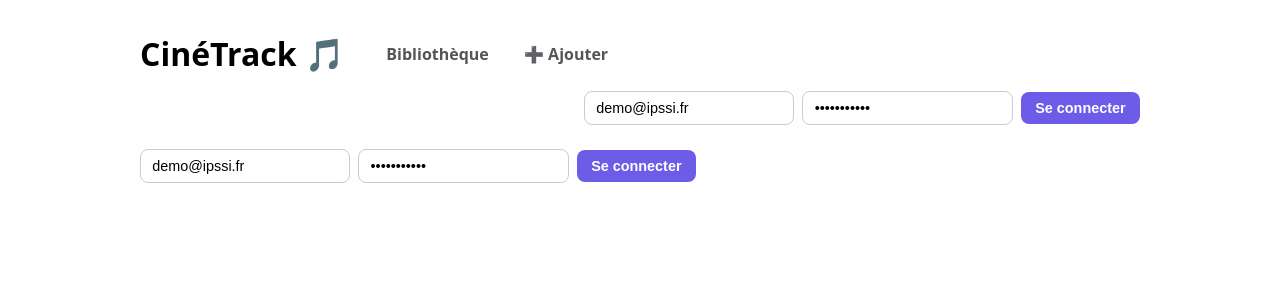
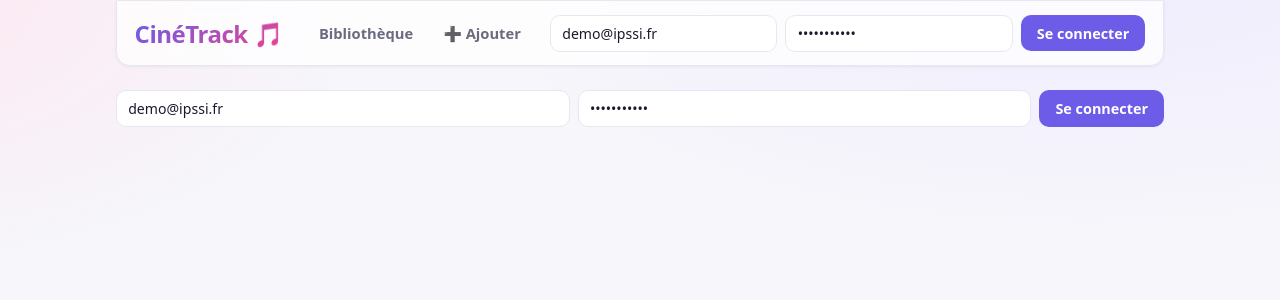
Before and after one commit to Alexiiiiiiiiis/Angular-CineTrack, an Angular app: page /login in a window 1280 px wide. Shown: the top 300 px of the page. Built offline with nearby package versions, Linux system fonts and the light colour scheme.

Commit message:
style: refonte du front (design tokens, en-tete glass, cartes, recherche, login, detail, formulaire)

```diff
--- a/src/app/app.css
+++ b/src/app/app.css
@@ -1,17 +1,25 @@
 :host {
   display: block;
-  max-width: 1000px;
+  max-width: 1080px;
   margin: 0 auto;
-  padding: 1.5rem 1rem 4rem;
-  font-family: system-ui, sans-serif;
+  padding: 0 1rem 4rem;
 }
 
 .topbar {
+  position: sticky;
+  top: 0;
+  z-index: 10;
   display: flex;
   flex-wrap: wrap;
   align-items: center;
   gap: 1rem;
   margin-bottom: 1.5rem;
+  padding: 0.85rem 1.1rem;
+  background: rgba(255, 255, 255, 0.75);
+  backdrop-filter: blur(10px);
+  border: 1px solid var(--line);
+  border-radius: 0 0 var(--radius) var(--radius);
+  box-shadow: var(--shadow-sm);
 }
 
 .brand {
@@ -21,25 +29,39 @@
 
 .brand h1 {
   margin: 0;
+  font-size: 1.5rem;
+  font-weight: 800;
+  letter-spacing: -0.02em;
+  background: linear-gradient(135deg, var(--primary) 0%, var(--accent) 100%);
+  -webkit-background-clip: text;
+  background-clip: text;
+  -webkit-text-fill-color: transparent;
 }
 
 .nav {
   display: flex;
-  gap: 1rem;
-  margin-left: 1rem;
+  gap: 0.4rem;
+  margin-left: 0.5rem;
 }
 
 .nav a {
   text-decoration: none;
-  color: #555;
+  color: var(--muted);
   font-weight: 600;
-  padding: 0.35rem 0.6rem;
-  border-radius: 8px;
+  font-size: 0.92rem;
+  padding: 0.4rem 0.75rem;
+  border-radius: 999px;
+  transition: background 0.15s ease, color 0.15s ease;
+}
+
+.nav a:hover {
+  background: #f1f1f6;
+  color: var(--ink);
 }
 
 .nav a.active {
-  background: #efeafe;
-  color: #6c5ce7;
+  background: var(--primary-soft);
+  color: var(--primary);
 }
 
 .topbar app-login {
--- a/src/app/login/login.css
+++ b/src/app/login/login.css
@@ -6,22 +6,33 @@
 }
 
 .login input {
+  width: auto;
+  flex: 1 1 9rem;
+  min-width: 0;
   padding: 0.5rem 0.7rem;
-  font-size: 0.9rem;
-  border: 1px solid #ccc;
-  border-radius: 8px;
+  font-size: 0.88rem;
 }
 
 .login button,
 .logged button {
-  padding: 0.5rem 0.9rem;
+  padding: 0.55rem 1rem;
   font-size: 0.9rem;
-  font-weight: 600;
+  font-weight: 700;
   color: #fff;
-  background: #6c5ce7;
+  background: var(--primary);
   border: none;
-  border-radius: 8px;
-  cursor: pointer;
+  border-radius: 10px;
+  transition: background 0.15s ease, transform 0.1s ease;
+}
+
+.login button:hover,
+.logged button:hover {
+  background: var(--primary-dark);
+}
+
+.login button:active,
+.logged button:active {
+  transform: translateY(1px);
 }
 
 .logged {
@@ -31,12 +42,19 @@
 }
 
 .logged .ok {
-  color: #00b894;
-  font-weight: 600;
-  font-size: 0.9rem;
+  display: inline-flex;
+  align-items: center;
+  gap: 0.35rem;
+  padding: 0.3rem 0.7rem;
+  border-radius: 999px;
+  background: rgba(0, 184, 148, 0.12);
+  color: #009e7f;
+  font-weight: 700;
+  font-size: 0.85rem;
 }
 
 .error {
   color: #d63031;
   font-size: 0.85rem;
+  width: 100%;
 }
--- a/src/app/track-detail/track-detail.css
+++ b/src/app/track-detail/track-detail.css
@@ -1,24 +1,27 @@
 .detail {
   display: flex;
-  gap: 1rem;
+  gap: 1.25rem;
   align-items: center;
-  padding: 1rem;
-  border: 1px solid #e0e0e8;
-  border-radius: 12px;
-  background: #fff;
+  padding: 1.25rem;
+  border: 1px solid var(--line);
+  border-radius: var(--radius);
+  background: var(--card);
+  box-shadow: var(--shadow-md);
   margin-bottom: 1.5rem;
 }
 
 .detail img {
-  width: 96px;
-  height: 96px;
+  width: 120px;
+  height: 120px;
   object-fit: cover;
-  border-radius: 8px;
+  border-radius: 12px;
+  flex-shrink: 0;
 }
 
 .detail h2 {
-  margin: 0 0 0.25rem;
-  font-size: 1.1rem;
+  margin: 0 0 0.3rem;
+  font-size: 1.25rem;
+  font-weight: 800;
 }
 
 .detail p {
@@ -27,28 +30,40 @@
 }
 
 .detail .meta {
-  margin-top: 0.35rem;
+  margin-top: 0.4rem;
   font-size: 0.85rem;
-  color: #888;
+  color: var(--muted);
 }
 
 .loading {
-  color: #888;
+  color: var(--muted);
   font-style: italic;
 }
 
 .back {
   display: inline-block;
   margin-bottom: 1rem;
-  color: #6c5ce7;
+  color: var(--primary);
   text-decoration: none;
   font-weight: 600;
 }
 
+.back:hover {
+  text-decoration: underline;
+}
+
 .edit {
   display: inline-block;
-  margin-top: 0.5rem;
-  color: #6c5ce7;
+  margin-top: 0.75rem;
+  padding: 0.45rem 0.9rem;
+  background: var(--primary-soft);
+  color: var(--primary);
   text-decoration: none;
-  font-weight: 600;
+  font-weight: 700;
+  font-size: 0.88rem;
+  border-radius: 999px;
 }
+
+.edit:hover {
+  background: #e3dbfd;
+}
--- a/src/app/track-form/track-form.css
+++ b/src/app/track-form/track-form.css
@@ -1,60 +1,53 @@
 .track-form {
   display: flex;
   flex-direction: column;
-  gap: 0.75rem;
-  max-width: 420px;
-  margin-bottom: 2.5rem;
-  padding: 1.25rem;
-  border: 1px solid #e0e0e8;
-  border-radius: 12px;
-  background: #fafafe;
+  gap: 0.85rem;
+  max-width: 460px;
+  margin: 0 auto;
+  padding: 1.75rem;
+  border: 1px solid var(--line);
+  border-radius: var(--radius);
+  background: var(--card);
+  box-shadow: var(--shadow-md);
 }
 
 .track-form h2 {
   margin: 0 0 0.5rem;
-  font-size: 1.1rem;
+  font-size: 1.3rem;
+  font-weight: 800;
 }
 
 .track-form label {
   display: flex;
   flex-direction: column;
-  gap: 0.25rem;
-  font-size: 0.9rem;
+  gap: 0.3rem;
+  font-size: 0.88rem;
   font-weight: 600;
-  color: #333;
-}
-
-.track-form input {
-  padding: 0.5rem 0.7rem;
-  font-size: 1rem;
-  border: 1px solid #ccc;
-  border-radius: 8px;
-}
-
-.track-form input:focus {
-  outline: none;
-  border-color: #6c5ce7;
-  box-shadow: 0 0 0 2px rgba(108, 92, 231, 0.25);
+  color: #444;
 }
 
 .error {
   color: #d63031;
-  font-size: 0.8rem;
+  font-size: 0.82rem;
 }
 
 .track-form button {
   margin-top: 0.5rem;
-  padding: 0.6rem 1rem;
+  padding: 0.7rem 1rem;
   font-size: 1rem;
-  font-weight: 600;
+  font-weight: 700;
   color: #fff;
-  background: #6c5ce7;
+  background: var(--primary);
   border: none;
-  border-radius: 8px;
-  cursor: pointer;
+  border-radius: 10px;
+  transition: background 0.15s ease;
+}
+
+.track-form button:hover:not(:disabled) {
+  background: var(--primary-dark);
 }
 
 .track-form button:disabled {
-  background: #c4c0e8;
+  background: #cfcaf0;
   cursor: not-allowed;
 }
--- a/src/app/track-list/track-list.css
+++ b/src/app/track-list/track-list.css
@@ -1,21 +1,17 @@
 .search {
-  width: 100%;
-  box-sizing: border-box;
-  margin-bottom: 1.5rem;
-  padding: 0.6rem 0.9rem;
-  font-size: 1rem;
-  border: 1px solid #ccc;
-  border-radius: 8px;
-}
-
-.search:focus {
-  outline: none;
-  border-color: #6c5ce7;
-  box-shadow: 0 0 0 2px rgba(108, 92, 231, 0.25);
+  margin-bottom: 1.25rem;
 }
 
 .grid {
   display: grid;
-  grid-template-columns: repeat(auto-fill, minmax(180px, 1fr));
-  gap: 1rem;
+  grid-template-columns: repeat(auto-fill, minmax(200px, 1fr));
+  gap: 1.25rem;
 }
+
+.grid > p {
+  grid-column: 1 / -1;
+  padding: 3rem 1rem;
+  text-align: center;
+  color: var(--muted);
+  font-style: italic;
+}
--- a/src/app/track-search/track-search.css
+++ b/src/app/track-search/track-search.css
@@ -1,41 +1,37 @@
 .server-search {
-  margin-bottom: 1.5rem;
-}
-
-.search {
-  width: 100%;
-  box-sizing: border-box;
-  padding: 0.6rem 0.9rem;
-  font-size: 1rem;
-  border: 1px solid #ccc;
-  border-radius: 8px;
-}
-
-.search:focus {
-  outline: none;
-  border-color: #6c5ce7;
-  box-shadow: 0 0 0 2px rgba(108, 92, 231, 0.25);
+  position: relative;
+  margin-bottom: 1rem;
 }
 
 .results {
   list-style: none;
-  margin: 0.5rem 0 0;
-  padding: 0.5rem 0;
-  border: 1px solid #eee;
-  border-radius: 8px;
+  margin: 0.4rem 0 0;
+  padding: 0.3rem;
+  border: 1px solid var(--line);
+  border-radius: 12px;
   background: #fff;
+  box-shadow: var(--shadow-md);
 }
 
 .results li {
-  padding: 0.35rem 0.9rem;
+  padding: 0.5rem 0.75rem;
   font-size: 0.9rem;
+  border-radius: 8px;
+}
+
+.results li:hover {
+  background: var(--primary-soft);
 }
 
 .results .artist {
-  color: #888;
+  color: var(--muted);
 }
 
 .results .empty {
   color: #aaa;
   font-style: italic;
 }
+
+.results .empty:hover {
+  background: transparent;
+}
--- a/src/styles.css
+++ b/src/styles.css
@@ -1 +1,68 @@
-/* You can add global styles to this file, and also import other style files */
+/* ===== Design tokens ===== */
+:root {
+  --primary: #6c5ce7;
+  --primary-dark: #5a4bd4;
+  --primary-soft: #efeafe;
+  --accent: #e84393;
+  --green: #00b894;
+  --gold: #f0a500;
+  --ink: #1a1a2e;
+  --muted: #6b6b80;
+  --line: #e7e7ef;
+  --card: #ffffff;
+  --radius: 14px;
+  --shadow-sm: 0 1px 3px rgba(17, 12, 46, 0.06);
+  --shadow-md: 0 10px 30px rgba(17, 12, 46, 0.10);
+}
+
+* {
+  box-sizing: border-box;
+}
+
+html,
+body {
+  margin: 0;
+  padding: 0;
+}
+
+body {
+  min-height: 100vh;
+  color: var(--ink);
+  font-family: system-ui, -apple-system, "Segoe UI", Roboto, Helvetica, Arial, sans-serif;
+  background:
+    radial-gradient(1100px 520px at 85% -10%, #efeafe 0%, transparent 60%),
+    radial-gradient(900px 480px at -10% 0%, #fde7f1 0%, transparent 55%),
+    #f6f6fb;
+  -webkit-font-smoothing: antialiased;
+}
+
+/* ===== Champs & boutons (base commune) ===== */
+input,
+button {
+  font: inherit;
+}
+
+input[type="search"],
+input[type="text"],
+input[type="email"],
+input[type="password"],
+input[type="number"] {
+  width: 100%;
+  padding: 0.65rem 0.9rem;
+  font-size: 0.95rem;
+  color: var(--ink);
+  background: #fff;
+  border: 1px solid var(--line);
+  border-radius: 10px;
+  transition: border-color 0.15s ease, box-shadow 0.15s ease;
+}
+
+input:focus {
+  outline: none;
+  border-color: var(--primary);
+  box-shadow: 0 0 0 3px rgba(108, 92, 231, 0.18);
+}
+
+button {
+  cursor: pointer;
+}
```
Also changed, not shown: src/app/track-card/track-card.css (+56 -47 lines).
